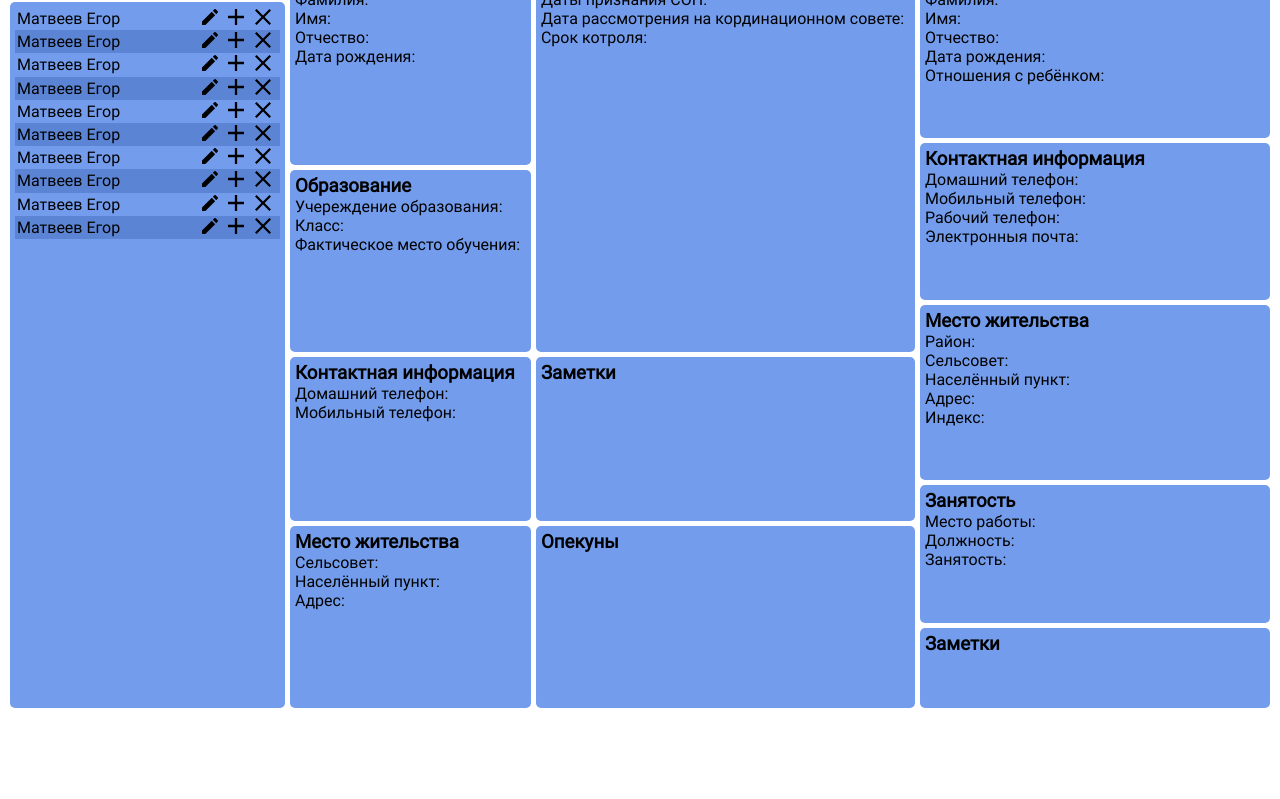
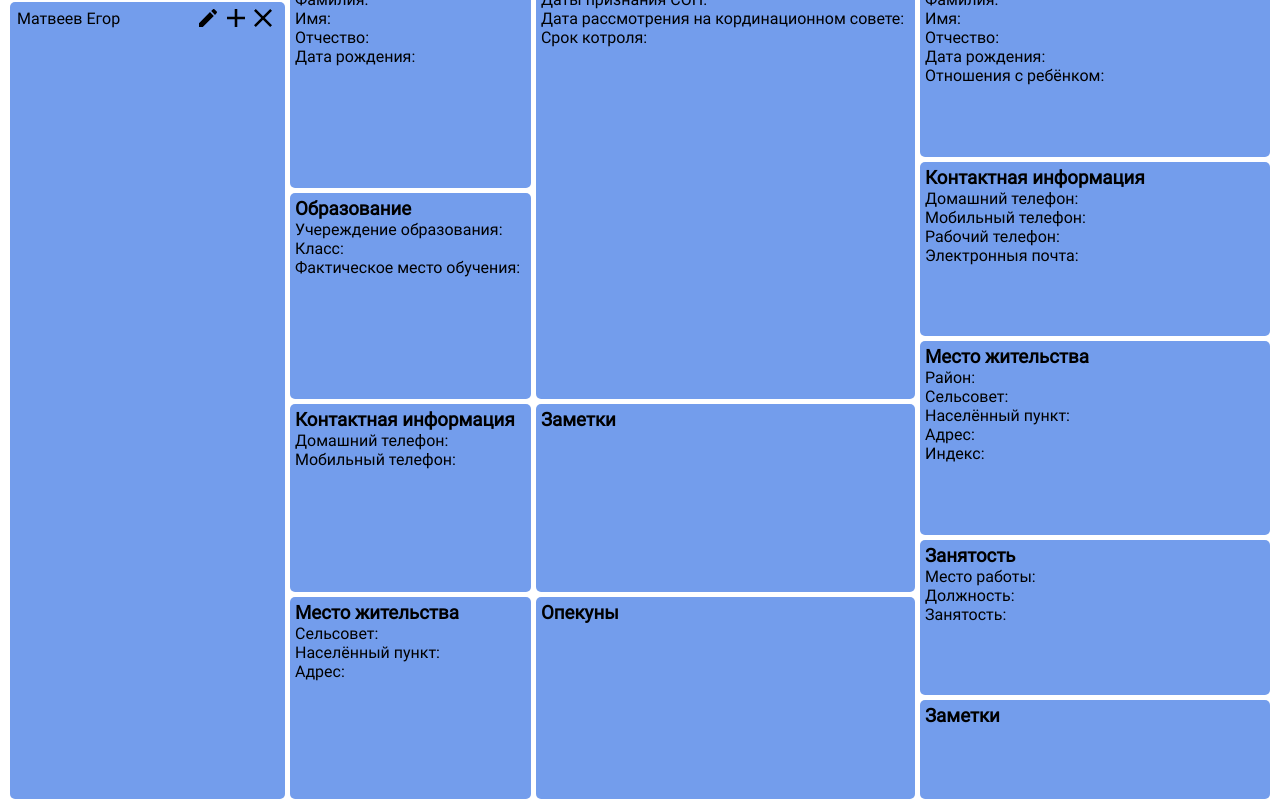
Before and after one commit to Monkey-DL/SOP, a plain HTML site: page client/index.html in a window 1280 px wide. Shown: the part 82-881 px from the top of the page. Before the commit the page ends 800 px from the top, so only its background shows below. Drawn offline with Linux system fonts and the light colour scheme.

Commit message:
исправлены списки

```diff
--- a/client/css/style.scss
+++ b/client/css/style.scss
@@ -10,25 +10,20 @@ $cardColor: #739dec;
     margin: 0;
 }
 
-body {
+.container {
     height: 100vh;
     background-color: $fonColor;
     font-family: 'Roboto Regular';
     box-sizing: border-box;
+    padding: 10px;
+    display: grid;
+    grid-template-columns: 1.1fr 2.5fr 1.4fr;
+    grid-template-rows: 1fr;
+    grid-column-gap: 5px;
 }
 
 h2 {
     margin-bottom: 10px;
-}
-
-.container {
-    height: 100%;
-    display: grid;
-    grid-template-columns: 1.1fr 2.5fr 1.4fr;
-    grid-template-rows: 1fr;
-    grid-column-gap: 5px;
-    box-sizing: border-box;
-    padding: 10px;
 }
 
 .textHead {
@@ -38,8 +33,6 @@ h2 {
 h2 {
     text-align: center;
 }
-
-
 
 .change {
     background-image: url(icons/change.svg);
@@ -58,7 +51,7 @@ h2 {
 
 .childrens {
     display: grid;
-    grid-template-rows: 30px auto 1fr;
+    grid-template-rows: 30px auto 797px;
     grid-row-gap: 5px;
 
     .nav {
@@ -80,7 +73,7 @@ h2 {
             }
         }
 
-        .new_children {
+        #newChildrenButton {
             padding: 12px;
             background-image: url(icons/user.svg);
             background-repeat: no-repeat;
@@ -94,6 +87,13 @@ h2 {
         box-sizing: border-box;
         margin-bottom: 10px;
         border-radius: 5px;
+        overflow-y: auto;
+
+
+        ::-webkit-scrollbar {
+            width: 0px;
+            background-color: transparent;
+        }
 
         &_item {
             display: flex;
@@ -108,12 +108,12 @@ h2 {
             }
 
             .button {
-                width: 19px;
-                height: 19px;
+                width: 20px;
+                height: 20px;
                 margin-right: 4px;
                 margin-left: 4px;
                 color: #000;
-                background-size: 16px;
+                background-size: 18px;
             }
 
             &:nth-child(2n) {
@@ -129,7 +129,7 @@ h2 {
 
 .children_info {
     display: grid;
-    grid-template-rows: 30px repeat(4, auto);
+    grid-template-rows: 30px repeat(3, auto) 202.5px;
     grid-row-gap: 5px;
     grid-column-gap: 5px;
     grid-template-areas:
@@ -178,7 +178,10 @@ h2 {
     }
 
     .trustee_list {
-        background-color: $listFon;
+        height: 80%;
+        overflow-y: auto;
+        padding:5px;
+
 
         &_item {
             display: flex;
@@ -201,8 +204,8 @@ h2 {
                 background-size: 16px;
             }
 
-            &:nth-child(2n+1) {
-                background-color: $cardColor;
+            &:nth-child(2n) {
+                background-color: $listFon;
             }
 
             &:hover {
--- a/client/index.html
+++ b/client/index.html
@@ -16,10 +16,12 @@
             <div class="childrens_head">
                 <div class="nav">
                     <input type="text">
-                    <div class="new_children"></div>
+                    <div id="newChildrenButton" class="new_children"></div>
                 </div>
             </div>
-            <div id="childrenList" class="children_list"></div>
+            <div id="childrenList" class="children_list">
+
+            </div>
         </div>
         <div class="children_info">
             <h2 class="textHead">Информация о ребёнке </h2>
@@ -197,7 +199,6 @@
                 <span id="trusteeNotes"></span>
             </div>
         </div>
-    </div>
     <script src="js/trustee.js"></script>
     <script src="js/children.js"></script>
     <script src="js/index.js"></script>
--- a/client/js/index.js
+++ b/client/js/index.js
@@ -6,7 +6,7 @@ for (let i = 0; i < 10; i++) {
 };
 
 
-for (let i = 0; i < 10; i++) {
+for (let i = 0; i < 1; i++) {
     childrens.push(new Children());
     for (let j = 0; j < 2; j++) {
         childrens[i].addTruste(i);
@@ -86,6 +86,13 @@ function showChildrenInfo(index) {
 
     }
 }
+let newChildren;
+let newChildrenButton = document.getElementById("newChildrenButton");
+newChildrenButton.addEventListener("click", function () {
+    newChildren= new Children();
+    console.log(newChildren);
+});
+// function newChildren(){};
 
 for (let i = 0; i < childrens.length; i++) {
     let childrenItem = document.createElement("div");
```
Also changed, not shown: client/css/style.css, 1 other file.
